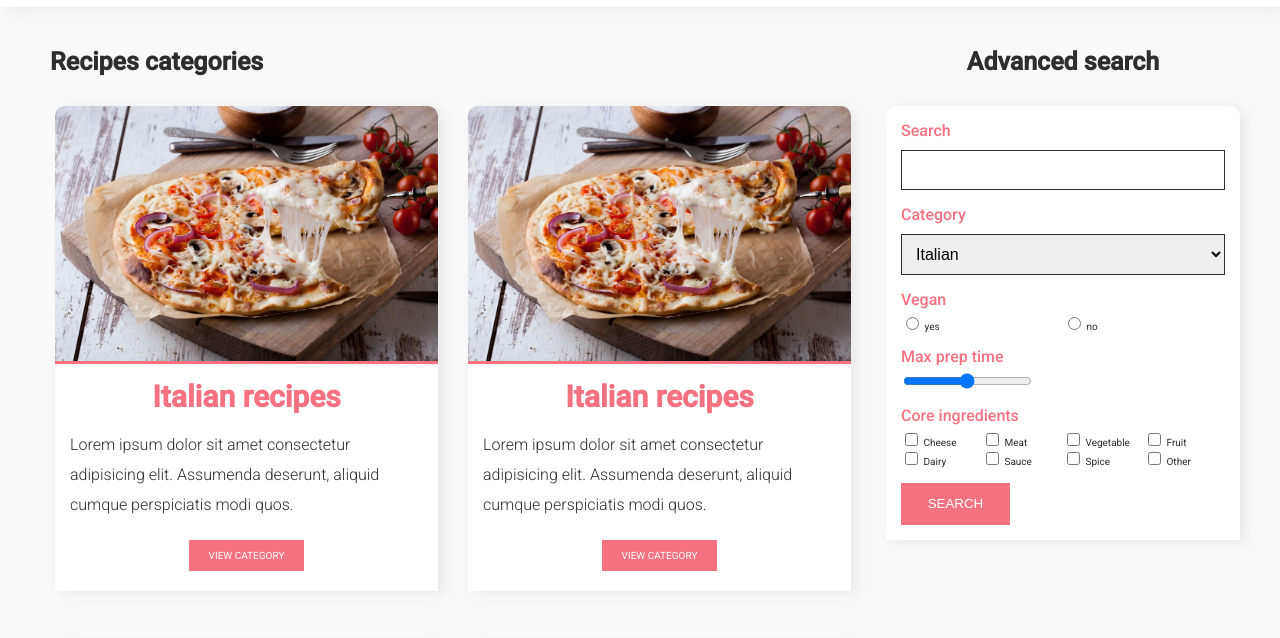
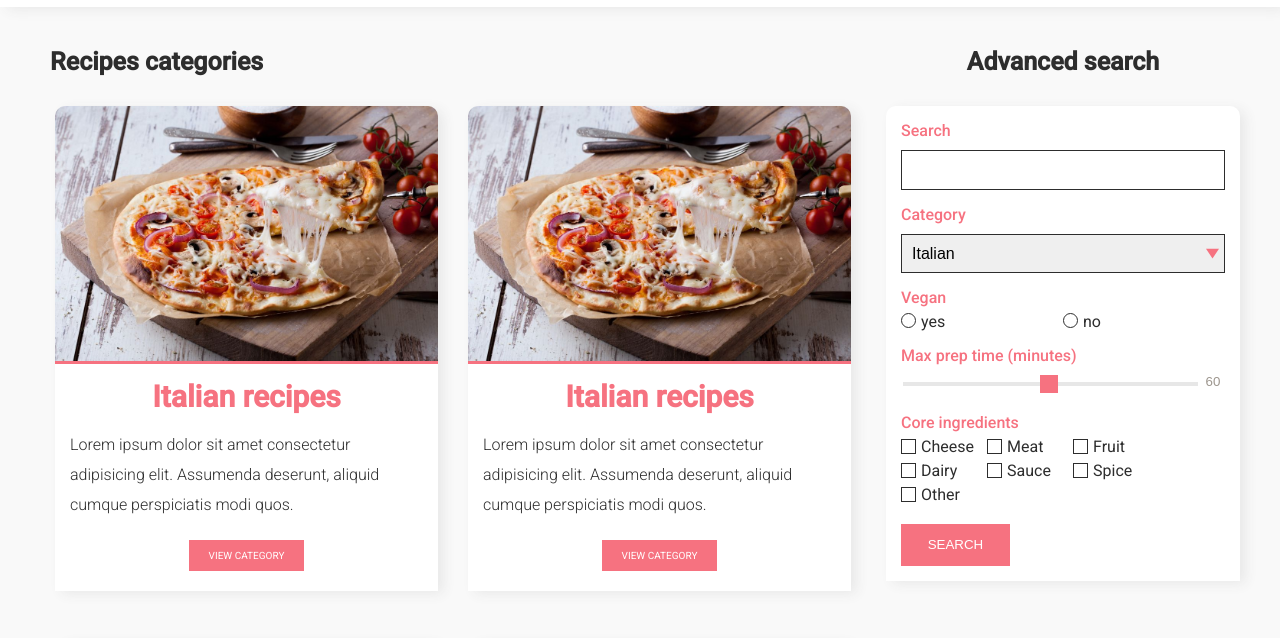
Before and after one commit to jankrycz/uhk-ktpw1, a website: page www/pages/categories.html in a window 1280 px wide. Shown: the part 87-725 px from the top of the page. Drawn offline with Linux system fonts and the light colour scheme.

Commit message:
feat(form): form elements style

```diff
--- a/resources/components/advancedSearch.css
+++ b/resources/components/advancedSearch.css
@@ -38,8 +38,11 @@
 	& .advancedSearch_form-radioGroup {
 		display: flex;
 		width: 100%;
+		font-size: 1.6rem;
 
 		& label {
+			display: flex;
+			align-items: center;
 			width: 50%;
 		}
 	}
@@ -48,9 +51,17 @@
 		display: flex;
 		flex-flow: row wrap;
 		width: 100%;
+		font-size: 1.6rem;
 
 		& label {
+			display: flex;
+			align-items: center;
 			width: 25%;
+			margin: 0 .5rem .5rem 0;
+		}
+
+		& input {
+			margin-right: .5rem;
 		}
 	}
 }
--- a/resources/components/form.css
+++ b/resources/components/form.css
@@ -19,7 +19,8 @@
 	}
 
 	& .form_input,
-	& .form_textarea {
+	& .form_textarea,
+	& .form_select {
 		margin-top: 0.5rem;
 		padding: 1rem;
 		max-width: 100%;
@@ -34,6 +35,99 @@
 		}
 	}
 
+	& .form_radio {
+		appearance: none;
+		cursor: pointer;
+		background-color: $color-white;
+		margin: 0 .5rem 0 0;
+		width: 1.5rem;
+		height: 1.5rem;
+		border: .1rem solid $color-black-light;
+		border-radius: 50%;
+		transform: translateY(-.075em);
+		display: grid;
+		place-content: center;
+
+		&:before {
+			content: '';
+			width: .7em;
+			height: .7em;
+			border-radius: 50%;
+			transform: scale(0);
+			transition: 120ms transform ease-in-out;
+			box-shadow: inset 1rem 1rem $color-pink;
+		}
+
+		&:checked:before {
+			transform: scale(1);
+		}
+	}
+
+	& .form_checkbox {
+		display: grid;
+		margin: 0;
+		width: 1.5rem;
+		height: 1.5rem;
+		appearance: none;
+		cursor: pointer;
+		border: .1rem solid $color-black-light;
+		place-content: center;
+
+		&:before {
+			content: '';
+			width: .65rem;
+			height: .65rem;
+			clip-path: polygon(14% 44%, 0 65%, 50% 100%, 100% 16%, 80% 0%, 43% 62%);
+			transform: scale(0);
+			transform-origin: bottom left;
+			transition: .1s transform ease-in-out;
+			background-color: $color-pink;
+		}
+
+		&:checked:before {
+			transform: scale(1);
+		}
+	}
+
+	& .form_select {
+		appearance: none;
+		cursor: pointer;
+		border-radius: 0;
+		background-image: url('../icons/iconmonstr-arrow-80.svg');
+		background-repeat: no-repeat;
+		background-position: right .5rem center;
+		background-size: 1.3rem;
+	}
+
+	& .form_range {
+		appearance: none;
+		width: 100%;
+
+		&::-webkit-slider-thumb {
+			appearance: none;
+			width: 1.8rem;
+			height: 1.8rem;
+			margin-top: -.7rem;
+			background-color: $color-pink;
+		}
+
+		&::-webkit-slider-runnable-track {
+			margin: 1rem 0;
+			height: .4rem;
+			background-color: $color-gray;
+		}
+
+		&:after {
+			content: attr(data-content);
+			display: block;
+			width: 2rem;
+			height: 2rem;
+			line-height: 2rem;
+			text-align: center;
+			margin-left: .5rem;
+		}
+	}
+
 	& .form_error {
 		color: $color-red;
 		font-size: 1.4rem;
--- a/www/pages/categories.html
+++ b/www/pages/categories.html
@@ -157,7 +157,7 @@
 
 						<div class="advancedSearch_form-item">
 							<label class="form_label advancedSearch_form-label" for="">Category</label>
-							<select class="form_input advancedSearch_form-select" name="" id="">
+							<select class="form_select advancedSearch_form-select" name="" id="">
 								<option value="italian">Italian</option>
 								<option value="american">American</option>
 								<option value="vietnam">Vietnam</option>
@@ -173,45 +173,45 @@
 							<label class="form_label advancedSearch_form-label" for="">Vegan</label>
 							<div class="advancedSearch_form-radioGroup">
 								<label>
-									<input  class="advancedSearch_form-radio" type="radio" name="isveganFood" id=""> yes
+									<input class="form_radio advancedSearch_form-radio" type="radio" name="isveganFood" id="">
+									yes
 								</label>
 								<label>
-									<input  class="advancedSearch_form-radio" type="radio" name="isveganFood" id=""> no
+									<input class="form_radio advancedSearch_form-radio" type="radio" name="isveganFood" id="">
+									no
 								</label>
 							</div>
 						</div>
 
 						<div class="advancedSearch_form-item">
-							<label class="form_label advancedSearch_form-label" for="">Max prep time</label>
-							<input type="range" name="" id="" min="1" max="120" value="60">
+							<label class="form_label advancedSearch_form-label" for="">Max prep time (minutes)</label>
+							<input class="form_range" type="range" name="" id="js-range" min="1" max="120" value="60" data-content="60" oninput="rangeChange()">
 						</div>
 
 						<div class="advancedSearch_form-item">
 							<label class="form_label advancedSearch_form-label">Core ingredients</label>
 							<div class="advancedSearch_form-checkboxGroup">
 								<label for="cheese">
-									<input type="checkbox" name="cheese"> Cheese
+									<input class="form_checkbox" type="checkbox" name="cheese"> Cheese
 								</label>
 								<label for="meat">
-									<input type="checkbox" name="meat"> Meat
+									<input class="form_checkbox" type="checkbox" name="meat"> Meat
 								</label>
-								<label for="vegetable">
-									<input type="checkbox" name="vegetable"> Vegetable
-								</label>
+
 								<label for="fruit">
-									<input type="checkbox" name="fruit"> Fruit
+									<input class="form_checkbox" type="checkbox" name="fruit"> Fruit
 								</label>
 								<label for="dairy">
-									<input type="checkbox" name="dairy"> Dairy
+									<input class="form_checkbox" type="checkbox" name="dairy"> Dairy
 								</label>
 								<label for="sauce">
-									<input type="checkbox" name="sauce"> Sauce
+									<input class="form_checkbox" type="checkbox" name="sauce"> Sauce
 								</label>
 								<label for="spice">
-									<input type="checkbox" name="spice"> Spice
+									<input class="form_checkbox" type="checkbox" name="spice"> Spice
 								</label>
 								<label for="other">
-									<input type="checkbox" name="other"> Other
+									<input class="form_checkbox" type="checkbox" name="other"> Other
 								</label>
 							</div>
 						</div>
@@ -241,7 +241,7 @@
 		</div>
 		<!-- /Modal -->
 		<script>
-			 function AddToFavorites(event) {
+			function AddToFavorites(event) {
 				// Prevent site to jump up when clicked
 				event.preventDefault();
 				// Mozilla firefox
@@ -259,6 +259,11 @@
 					alert('Press ' + (navigator.userAgent.toLowerCase().indexOf('mac') != -1 ? 'Command/Cmd' : 'CTRL') + ' + D to bookmark this recipe.');
 				}
 			}
+
+			function rangeChange(event) {
+				let range = document.getElementById('js-range');
+				range.dataset.content = range.value;
+			}
 		</script>
 	</body>
 </html>
```
Also changed, not shown: www/assets/css/style.css, www/assets/icons/iconmonstr-arrow-80.svg (added).
